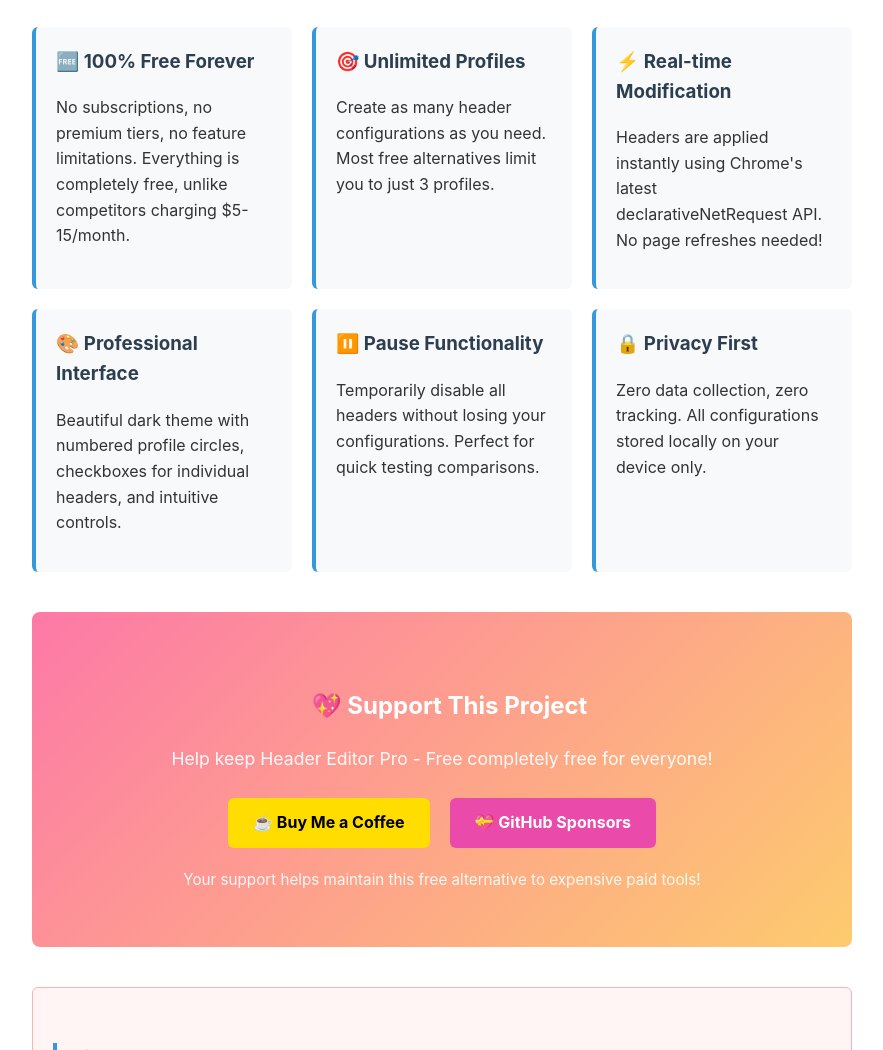
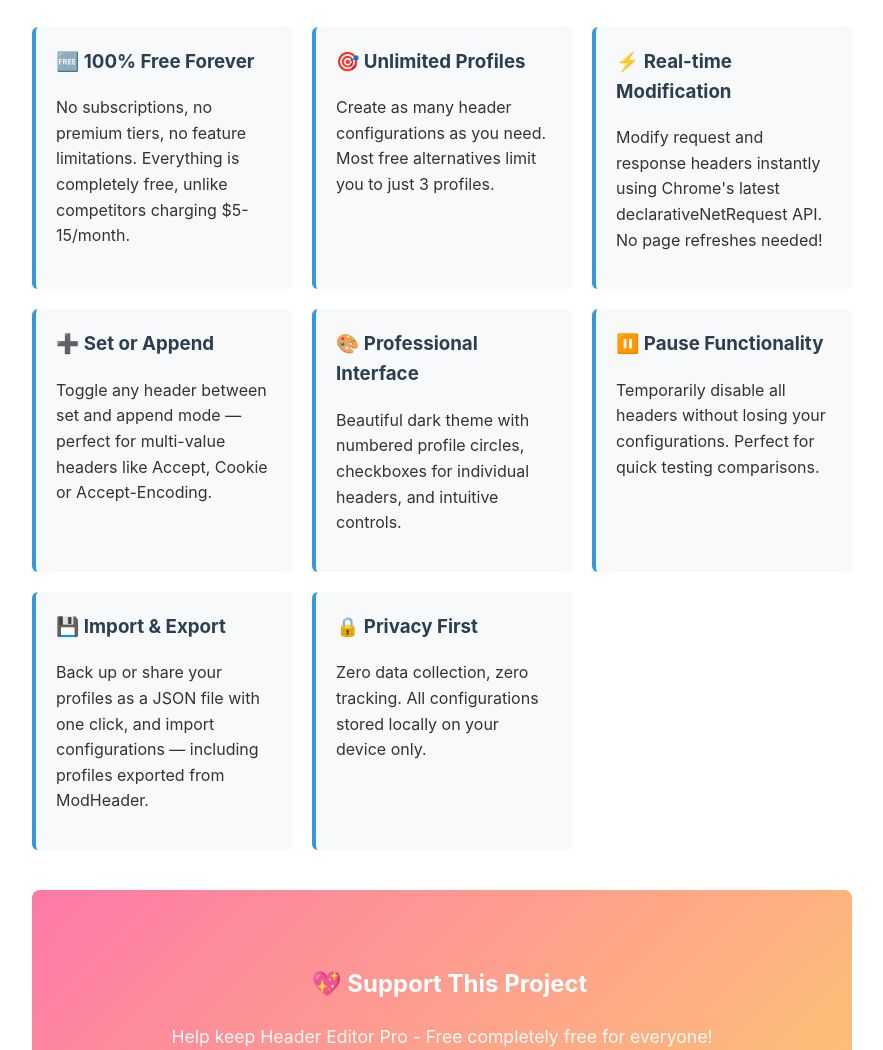
Before and after one commit to testacode/header-editor-pro-free, a browser extension: page index.html in a window 1280 px wide. Shown: the part 1707-2757 px from the top of the page, without its empty margins (198-1081 px from the left). Drawn offline with Linux system fonts and the light colour scheme.

Commit message:
docs(site): advertise response headers, append mode and file export on landing

```diff
--- a/index.html
+++ b/index.html
@@ -249,7 +249,11 @@
                 </div>
                 <div class="feature">
                     <h3>⚡ Real-time Modification</h3>
-                    <p>Headers are applied instantly using Chrome's latest declarativeNetRequest API. No page refreshes needed!</p>
+                    <p>Modify request and response headers instantly using Chrome's latest declarativeNetRequest API. No page refreshes needed!</p>
+                </div>
+                <div class="feature">
+                    <h3>➕ Set or Append</h3>
+                    <p>Toggle any header between set and append mode — perfect for multi-value headers like Accept, Cookie or Accept-Encoding.</p>
                 </div>
                 <div class="feature">
                     <h3>🎨 Professional Interface</h3>
@@ -258,6 +262,10 @@
                 <div class="feature">
                     <h3>⏸️ Pause Functionality</h3>
                     <p>Temporarily disable all headers without losing your configurations. Perfect for quick testing comparisons.</p>
+                </div>
+                <div class="feature">
+                    <h3>💾 Import & Export</h3>
+                    <p>Back up or share your profiles as a JSON file with one click, and import configurations — including profiles exported from ModHeader.</p>
                 </div>
                 <div class="feature">
                     <h3>🔒 Privacy First</h3>
```
